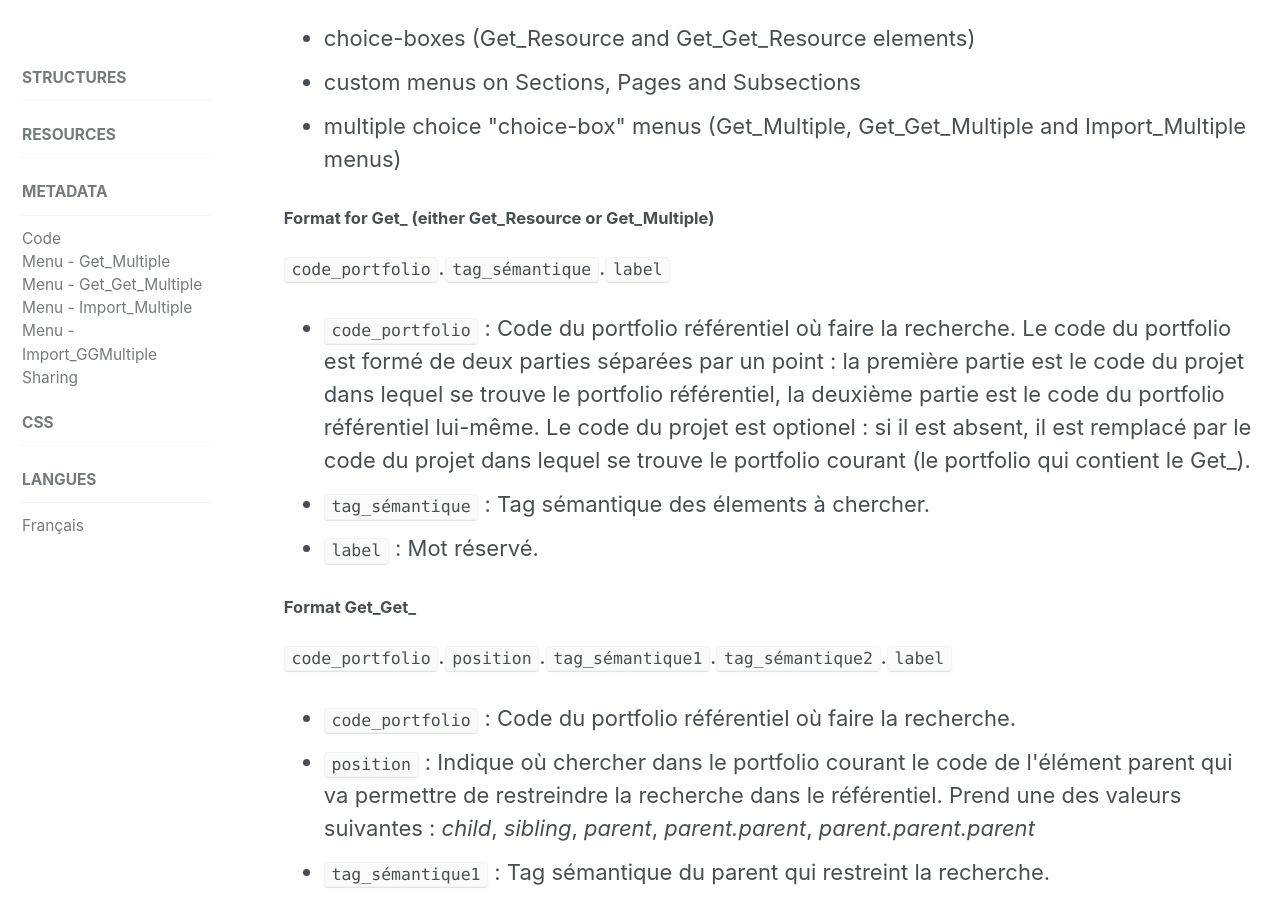
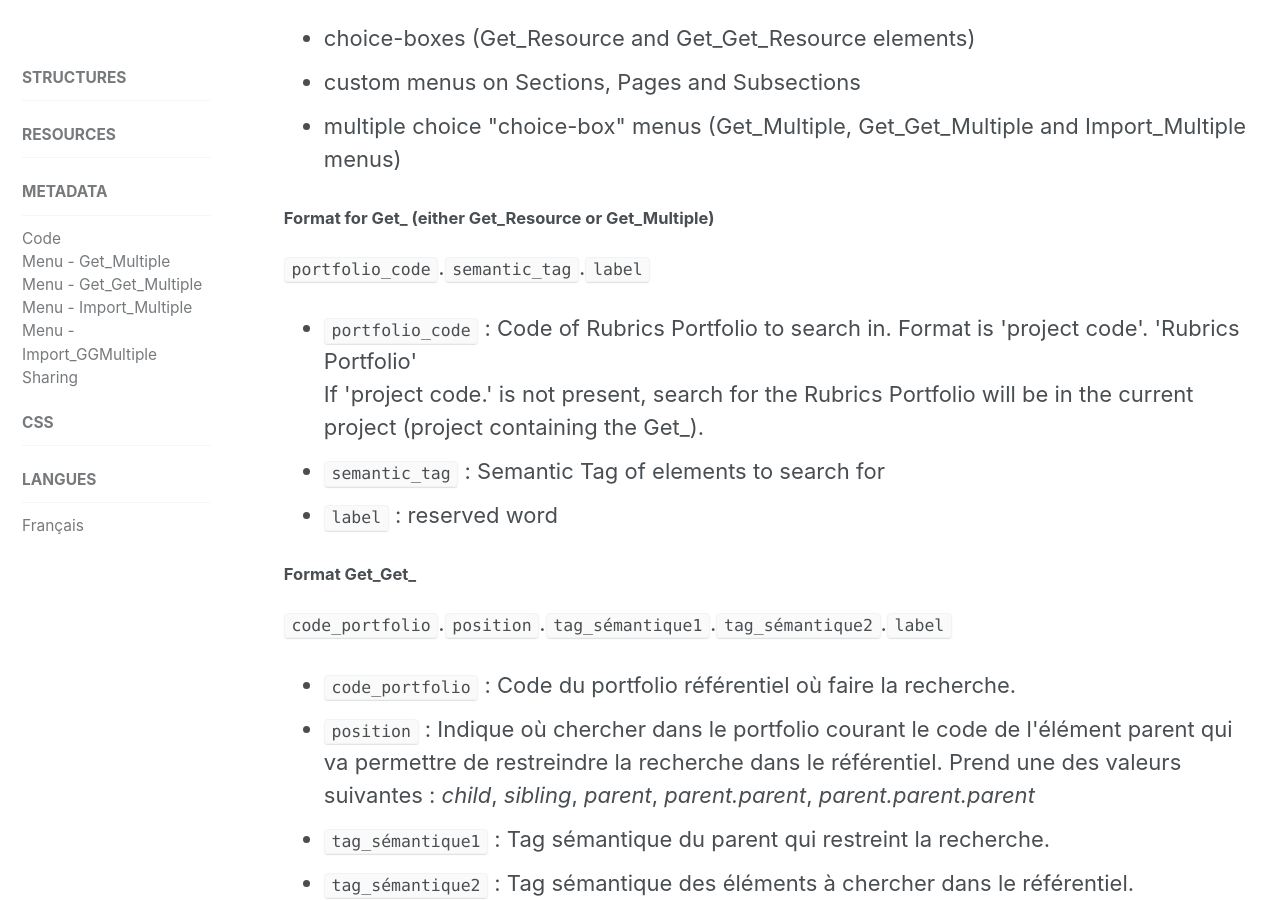
Before and after one commit to karutaproject/karuta-frontend-documentation, a Jekyll site: the page built from _pages/metadata_en.html, in a window 1280 px wide and 900 px high, scrolled down 4136 px. Built offline with Jekyll 4.4.1, drawn with Linux system fonts in a browser that asks for light colours.

Commit message:
Traduction

```diff
--- a/_pages/metadata_en.html
+++ b/_pages/metadata_en.html
@@ -175,19 +175,17 @@ sidebar:
 			<li>multiple choice "choice-box" menus (Get_Multiple, Get_Get_Multiple and Import_Multiple menus)</li>
 		</ul>
 	</p>
-	<h5>Format for Get_ (either Get_Resource or Get_Multiple)</h5>
-	<p><code>code_portfolio</code>.<code>tag_sémantique</code>.<code>label</code></p>
+	<h4>Format for Get_ (either Get_Resource or Get_Multiple)</h4>
+	<p><code>portfolio_code</code>.<code>semantic_tag</code>.<code>label</code></p>
 	<ul>
 		<li>
-			<code>code_portfolio</code> : Code du portfolio référentiel où faire la recherche.
-			Le code du portfolio est formé de deux parties séparées par un point : la première
-			partie est le code du projet dans lequel se trouve le portfolio référentiel, la
-			deuxième partie est le code du portfolio référentiel lui-même. Le code du projet est
-			optionel : si il est absent, il est remplacé par le code du projet dans lequel se
-			trouve le portfolio courant (le portfolio qui contient le Get_).
+			<code>portfolio_code</code> : Code of Rubrics Portfolio to search in. Format is 'project code'.
+			'Rubrics Portfolio'</br>
+			If 'project code.' is not present, search for the Rubrics Portfolio will be in the current project
+			(project containing the Get_).
 		</li>
-		<li><code>tag_sémantique</code> : Tag sémantique des élements à chercher.</li>
-		<li><code>label</code> : Mot réservé.</li>
+		<li><code>semantic_tag</code> : Semantic Tag of elements to search for</li>
+		<li><code>label</code> : reserved word</li>
 	</ul>
 	<h4>Format Get_Get_</h4>
 	<p><code>code_portfolio</code>.<code>position</code>.<code>tag_sémantique1</code>.<code>tag_sémantique2</code>.<code>label</code>
--- a/_pages/metadata_fr.html
+++ b/_pages/metadata_fr.html
@@ -175,7 +175,7 @@ sidebar:
 				menu Get_Get_Multiple et menu Import_Multiple)</i>
 		</ul>
 	</p>
-	<h4>Format Get_</h4>
+	<h4>Format du Get_ (Get_Resource ou Get_Multiple)</h4>
 	<p><code>code_portfolio</code>.<code>tag_sémantique</code>.<code>label</code></p>
 	<ul>
 		<li>
@@ -189,7 +189,7 @@ sidebar:
 		<li><code>tag_sémantique</code> : Tag sémantique des élements à chercher.</li>
 		<li><code>label</code> : Mot réservé.</li>
 	</ul>
-	<h4>Format Get_Get_</h4>
+	<h4>Format Get_Get_ (Get_Get_Resource ou Get_Get_Multiple)</h4>
 	<p><code>code_portfolio</code>.<code>position</code>.<code>tag_sémantique1</code>.<code>tag_sémantique2</code>.<code>label</code>
 	</p>
 	<ul>
```
